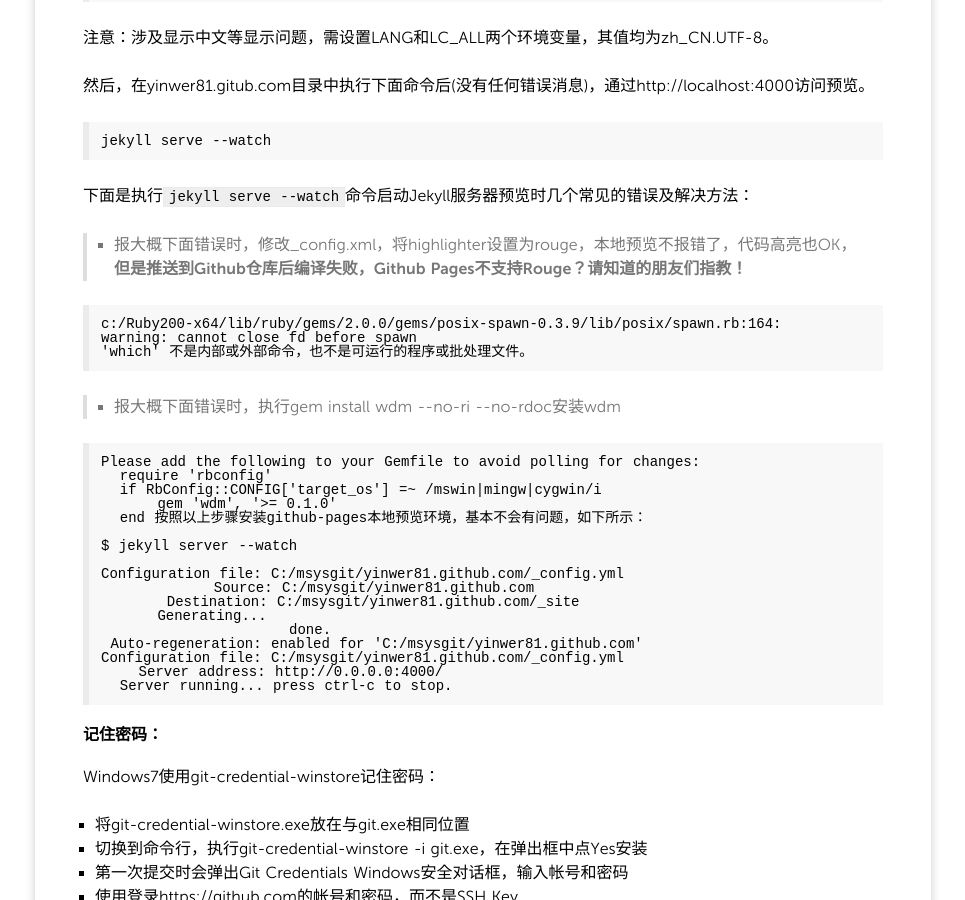
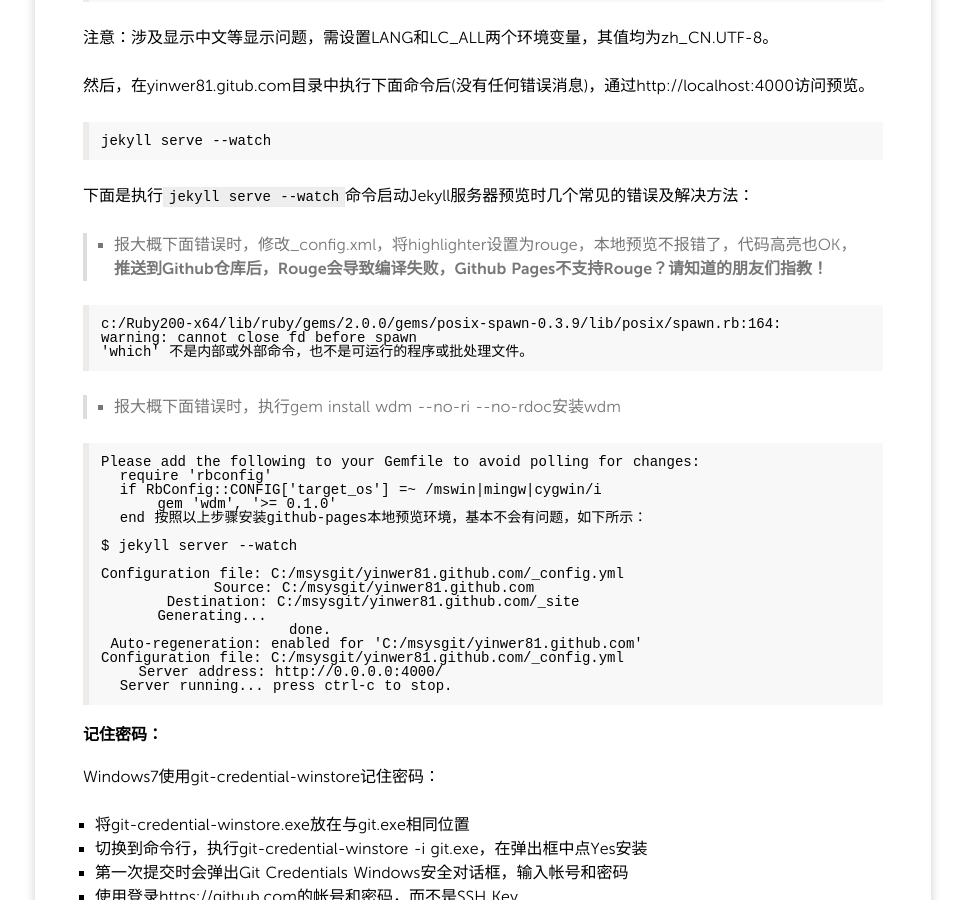
Before and after one commit to yinwer81/yinwer81.github.com, a Jekyll site: the page built from _posts/2014/2014-09-14-blogging-with-github-pages-part2.md, in a window 1280 px wide and 900 px high, scrolled down 676 px. Shown: the whole window, without its empty margins (157-1122 px from the left). Built offline with Jekyll 4.4.1, drawn with Linux system fonts in a browser that asks for light colours; nearby versions of some CDN libraries; Markdown is read by kramdown in place of the engine named in the settings; comment, search, counter and statistics services are not loaded.

Commit message:
refresh contents

```diff
--- a/_config.yml
+++ b/_config.yml
@@ -3,5 +3,5 @@ permalink: /:year/:month/:title/
 url: http://yinwer81.github.com
 author: Yinwer
 highlighter: pygments
-paginate: 24
+paginate: 20
 excerpt_separator: ""
--- a/_posts/2014/2014-09-14-blogging-with-github-pages-part2.md
+++ b/_posts/2014/2014-09-14-blogging-with-github-pages-part2.md
@@ -38,7 +38,7 @@ categories: github-pages
     jekyll serve --watch
 
 下面是执行`jekyll serve --watch`命令启动Jekyll服务器预览时几个常见的错误及解决方法：
->* 报大概下面错误时，修改_config.xml，将highlighter设置为`rouge`，本地预览不报错了，代码高亮也OK，**但是推送到Github仓库后编译失败，Github Pages不支持Rouge？请知道的朋友们指教！**
+>* 报大概下面错误时，修改_config.xml，将highlighter设置为`rouge`，本地预览不报错了，代码高亮也OK，**推送到Github仓库后，Rouge会导致编译失败，Github Pages不支持Rouge？请知道的朋友们指教！**
 
     c:/Ruby200-x64/lib/ruby/gems/2.0.0/gems/posix-spawn-0.3.9/lib/posix/spawn.rb:164:
     warning: cannot close fd before spawn
```
